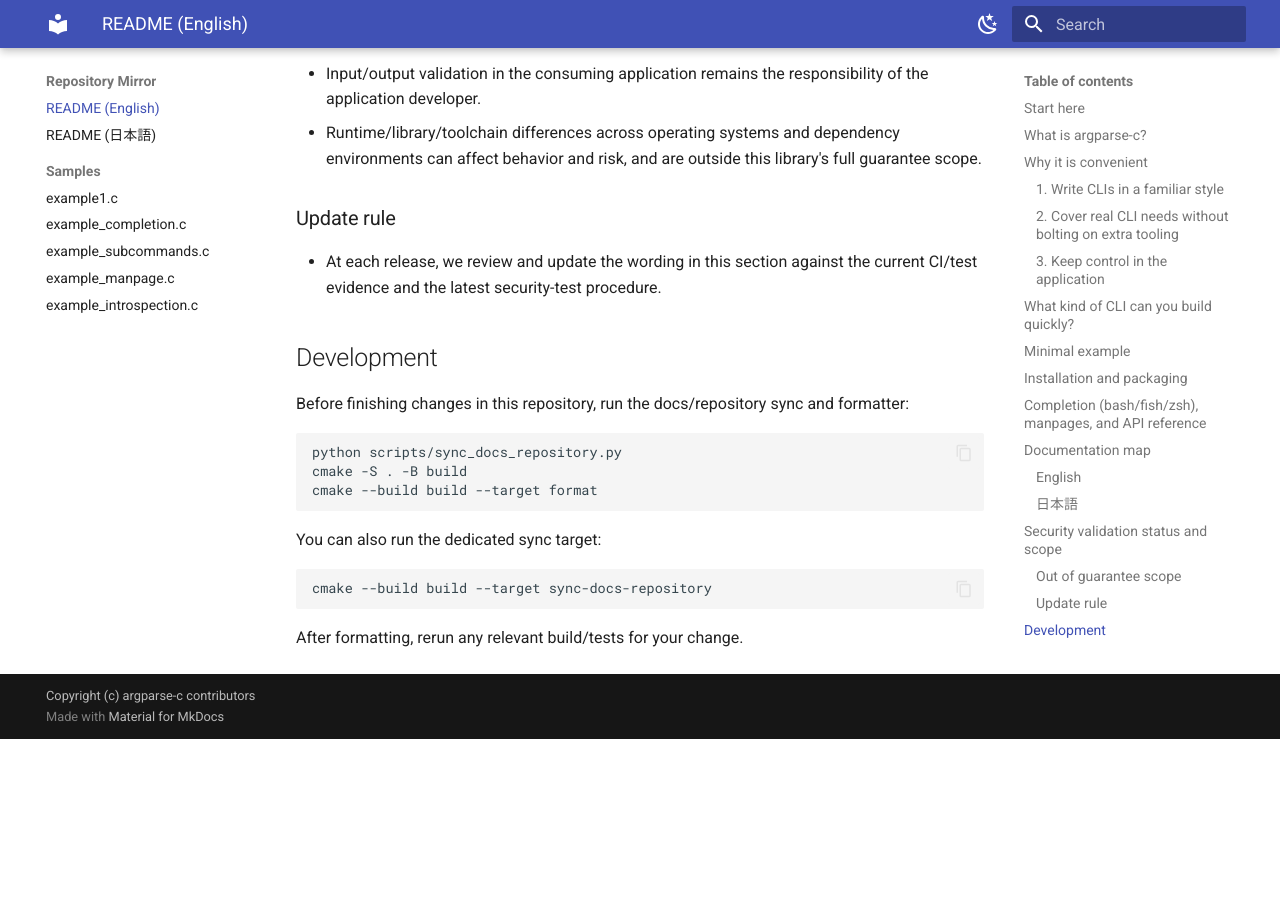
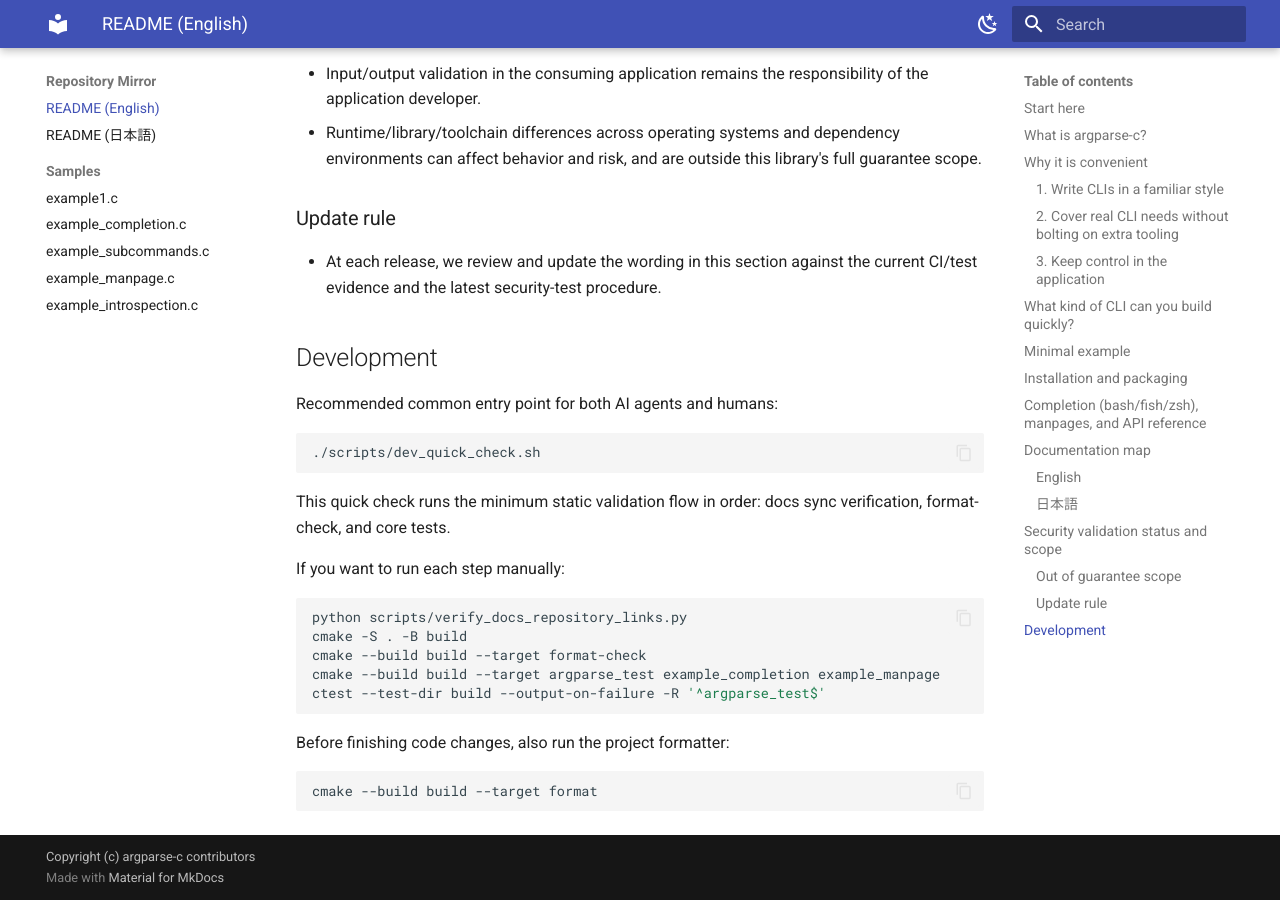
Before and after one commit to YoshihideShirai/argparse-c, an MkDocs documentation site: the page built from docs/repository/README.md, in a window 1280 px wide and 900 px high, scrolled down 4853 px. Built offline with MkDocs 1.6.1 and Material for MkDocs 9.7.7, drawn with Linux system fonts in a browser that asks for light colours; before the commit the page ends 5592 px from its top, so only the background shows below that.

Commit message:
Add dev quick-check entrypoint script and docs guidance

````diff
--- a/docs/repository/README.md
+++ b/docs/repository/README.md
@@ -178,18 +178,26 @@ The README no longer carries the detailed setup steps. Use the docs site for com
 
 ## Development
 
-Before finishing changes in this repository, run the docs/repository sync and formatter:
+Recommended common entry point for both AI agents and humans:
 
 ```bash
-python scripts/sync_docs_repository.py
+./scripts/dev_quick_check.sh
+```
+
+This quick check runs the minimum static validation flow in order: docs sync verification, format-check, and core tests.
+
+If you want to run each step manually:
+
+```bash
+python scripts/verify_docs_repository_links.py
 cmake -S . -B build
+cmake --build build --target format-check
+cmake --build build --target argparse_test example_completion example_manpage
+ctest --test-dir build --output-on-failure -R '^argparse_test$'
+```
+
+Before finishing code changes, also run the project formatter:
+
+```bash
 cmake --build build --target format
 ```
-
-You can also run the dedicated sync target:
-
-```bash
-cmake --build build --target sync-docs-repository
-```
-
-After formatting, rerun any relevant build/tests for your change.
````
Also changed, not shown: AGENTS.md (+1 -0 lines), README.ja.md (+27 -0 lines), README.md (+18 -10 lines), docs/repository/README.ja.md (+27 -0 lines), 1 other file.
